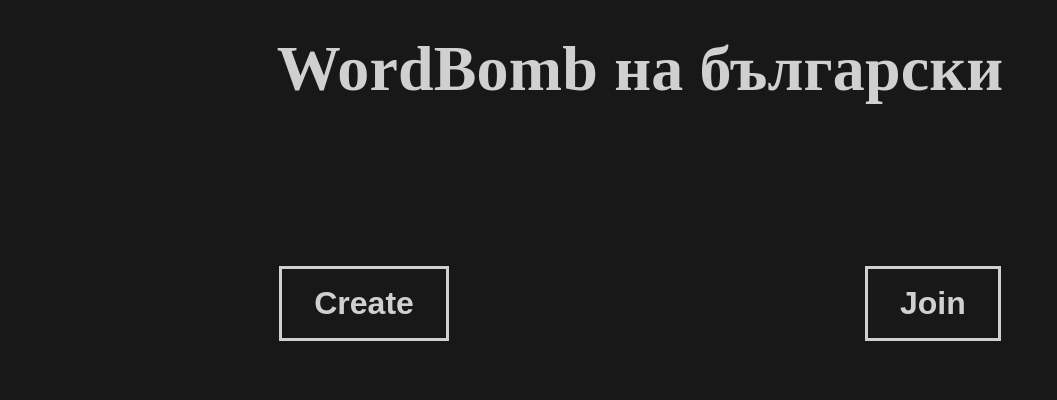
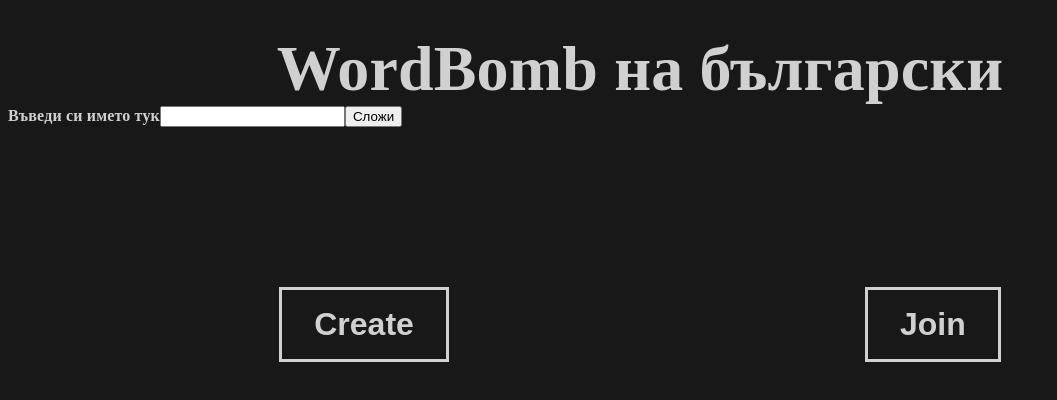
Before and after one commit to FloweyAndinov/Bulgarian-WordBomb, a React (Vite) app in the folder client/: page / in a window 1280 px wide. Shown: the top 400 px of the page, without its empty margins (0-1057 px from the left). Built offline with nearby package versions, Linux system fonts and the light colour scheme; no server answers; a web font is replaced by a local one.

Commit message:
Feature : user name setter [client]
Needs to be displayed in the game

```diff
--- a/client/src/components/Home/Home.tsx
+++ b/client/src/components/Home/Home.tsx
@@ -13,12 +13,21 @@ function Home( {socket}: Props) {
 
     const [showJoin, setShowJoin] = useState(false);
     const [showCreate, setShowCreate] = useState(false);
+    const [nameText, setNameText] = useState('');
 
     useEffect(() => {
         socket.on('connect', () => {
         // console.log(socket.id);
         });
     }, [socket]);
+
+    const handleInputChange = (e : React.ChangeEvent<HTMLInputElement>) => {
+        setNameText(e.target.value);
+      };
+
+    function SetName() {
+        socket.emit('set-name' , nameText)
+    }
 
     if (showJoin) {
         return <Join />;
@@ -32,6 +41,11 @@ function Home( {socket}: Props) {
     <div className={styles.title}>
         WordBomb на български
     </div>
+    <div>
+        <span>Въведи си името тук</span>
+        <input type="text" onChange={handleInputChange}/>
+        <button onClick={SetName}>Сложи</button>
+    </div>
     <div className={styles.actionButtons}>
         <button onClick={() => setShowCreate(true)}>Create</button>
         <button onClick={() => setShowJoin(true)}>Join</button>
```
Also changed, not shown: 1 other file (tests, documents, lock files or other folders).
